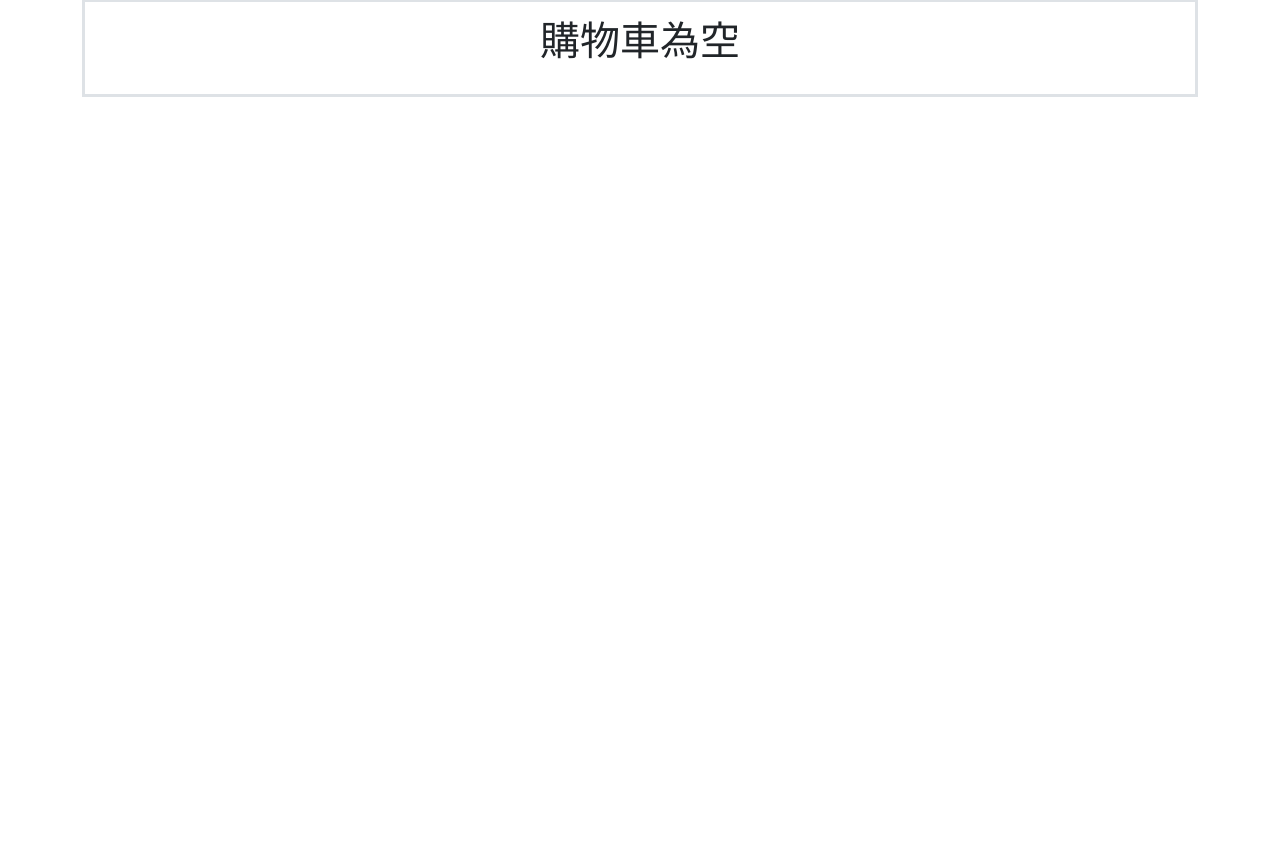
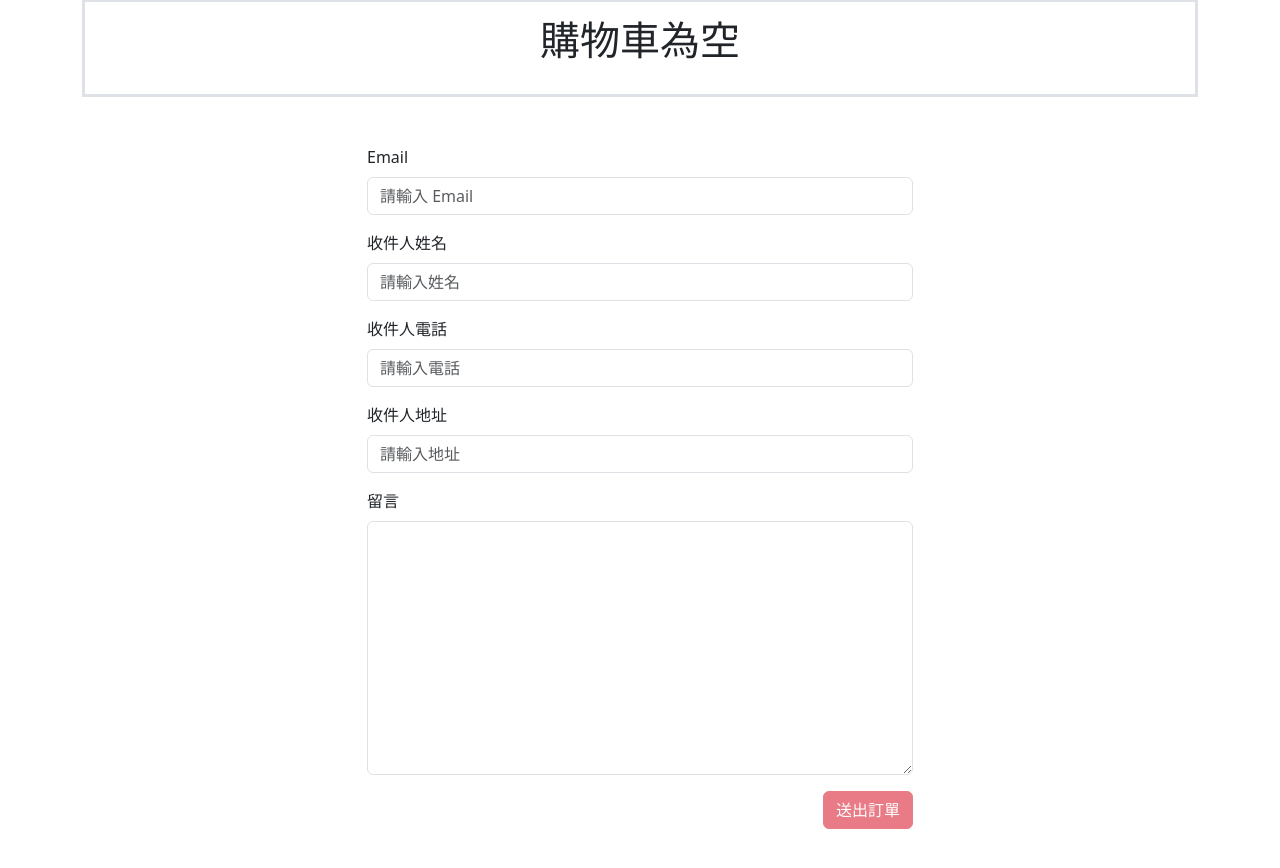
Before and after one commit to joker-cat/2024reactweek02, a React (Vite) app: page / in a window 1280 px wide. Shown: the part 376-1244 px from the top of the page. Before the commit the page ends 800 px from the top, so only its background shows below. Built offline with nearby package versions, Linux system fonts and the light colour scheme; no server answers.

Commit message:
完成結帳

```diff
--- a/src/App.jsx
+++ b/src/App.jsx
@@ -7,8 +7,9 @@ import NewOrEditModal from "./components/NewOrEditModal";
 import DeleteModal from "./components/DeleteModal";
 import IsSigninModal from "./components/IsSigninModal";
 import ShoppingCart from "./components/ShoppingCart";
+import ShowInformationModal from "./components/ShowInformationModal";
+import PayForm from "./components/PayForm";
 import "./assets/scss/all.scss";
-import ShowInformationModal from "./components/ShowInformationModal";
 
 const env = import.meta.env;
 const baseUrl = env.VITE_API_URL;
@@ -498,7 +499,11 @@ function App() {
         ) : (
           <></>
         )}
-
+        <PayForm
+          shoppingCartProducts={shoppingCartProducts}
+          getShoppingCart={getShoppingCart}
+          setShoppingCartProducts={setShoppingCartProducts}
+        />
         <NewOrEditModal
           modalRef={modalRef}
           newOrEditButton={newOrEditButton}
--- /dev/null
+++ b/src/components/PayForm.jsx
@@ -0,0 +1,147 @@
+import axios from "axios";
+import { useForm } from "react-hook-form";
+
+function PayForm({ shoppingCartProducts, setShoppingCartProducts }) {
+  const env = import.meta.env;
+  const baseUrl = env.VITE_API_URL;
+  const checkoutUrl = env.VITE_POST_CHECKOUT;
+
+  const {
+    register,
+    handleSubmit,
+    formState: { errors },
+    reset
+  } = useForm();
+
+  const checkout = async (checkdata) => {
+    const resCheckout = await axios.post(`${baseUrl}${checkoutUrl}`, checkdata);
+    if (resCheckout.data.success) {
+      setShoppingCartProducts([]);
+      reset();
+      alert("訂單送出成功");
+    }
+  };
+
+  const formSubmit = handleSubmit((data) => {
+    const { message, ...user } = data;
+    const checkdata = {
+      data: {
+        message,
+        user,
+      },
+    };
+    checkout(checkdata);
+  });
+
+  return (
+    <>
+      <div className="my-5 row justify-content-center">
+        <form className="col-md-6" onSubmit={formSubmit}>
+          <div className="mb-3">
+            <label htmlFor="email" className="form-label">
+              Email
+            </label>
+            <input
+              id="email"
+              type="email"
+              className="form-control"
+              placeholder="請輸入 Email"
+              {...register("email", {
+                required: "Email必填",
+                pattern: {
+                  value: /^[a-zA-Z0-9._%+-]+@[a-zA-Z0-9.-]+\.[a-zA-Z]{2,}$/,
+                  message: "Email格式不正確",
+                },
+              })}
+            />
+
+            {errors.email && (
+              <p className="text-danger my-2">{errors.email.message}</p>
+            )}
+          </div>
+          <div className="mb-3">
+            <label htmlFor="name" className="form-label">
+              收件人姓名
+            </label>
+            <input
+              {...register("name", {
+                required: "姓名必填",
+              })}
+              id="name"
+              className="form-control"
+              placeholder="請輸入姓名"
+            />
+
+            {errors.name && (
+              <p className="text-danger my-2">{errors.name.message}</p>
+            )}
+          </div>
+          <div className="mb-3">
+            <label htmlFor="tel" className="form-label">
+              收件人電話
+            </label>
+            <input
+              {...register("tel", {
+                required: "電話必填",
+                pattern: {
+                  value: /^(0[2-8]\d{8}|09\d{8})$/,
+                  message: "電話格式不正確",
+                },
+              })}
+              id="tel"
+              type="text"
+              className="form-control"
+              placeholder="請輸入電話"
+            />
+
+            {errors.tel && (
+              <p className="text-danger my-2">{errors.tel.message}</p>
+            )}
+          </div>
+          <div className="mb-3">
+            <label htmlFor="address" className="form-label">
+              收件人地址
+            </label>
+            <input
+              {...register("address", {
+                required: "收件人地址必填",
+              })}
+              id="address"
+              type="text"
+              className="form-control"
+              placeholder="請輸入地址"
+            />
+
+            {errors.address && (
+              <p className="text-danger my-2">{errors.address.message}</p>
+            )}
+          </div>
+
+          <div className="mb-3">
+            <label htmlFor="message" className="form-label">
+              留言
+            </label>
+            <textarea
+              {...register("message")}
+              id="message"
+              className="form-control"
+              cols="30"
+              rows="10"
+            ></textarea>
+          </div>
+          <div className="text-end">
+            <button
+              type="submit"
+              className="btn btn-danger"
+              disabled={shoppingCartProducts.length === 0}
+            >
+              送出訂單
+            </button>
+          </div>
+        </form>
+      </div>
+    </>
+  );
+}
+
+export default PayForm;
```
